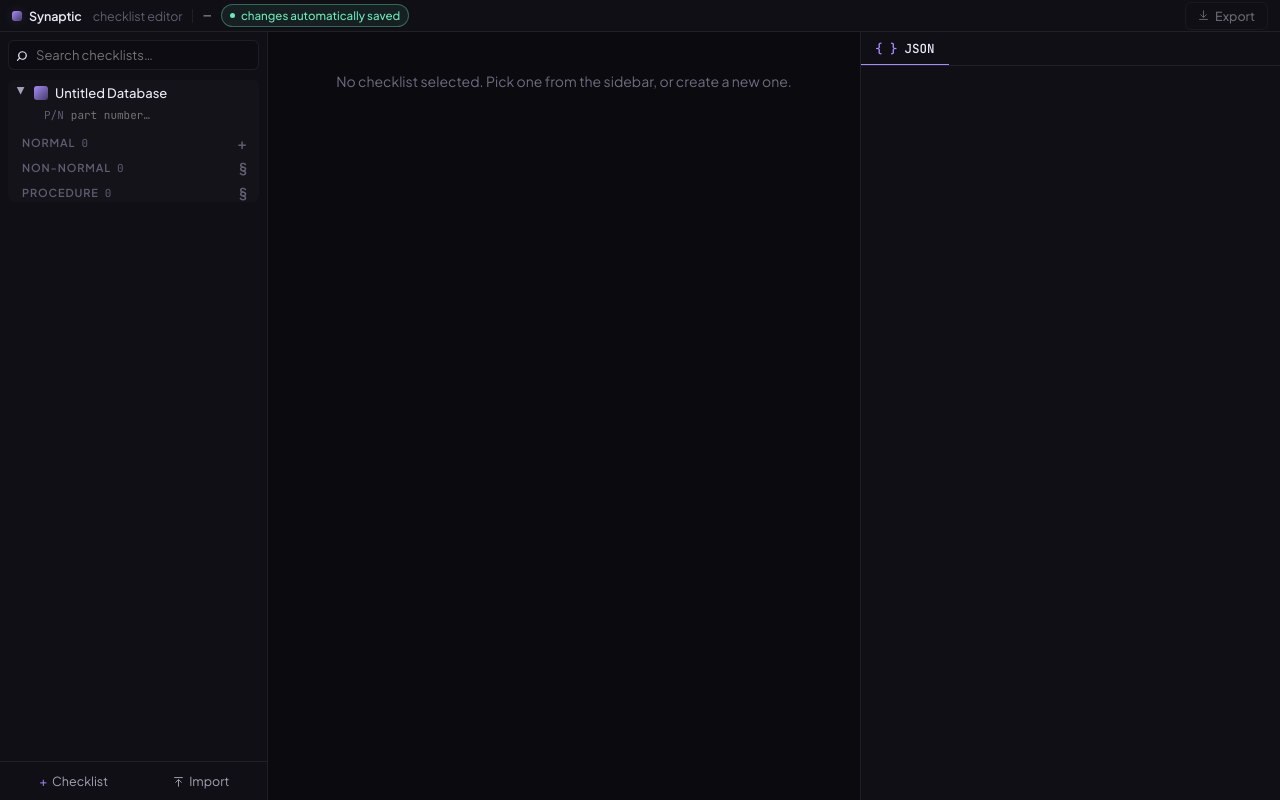
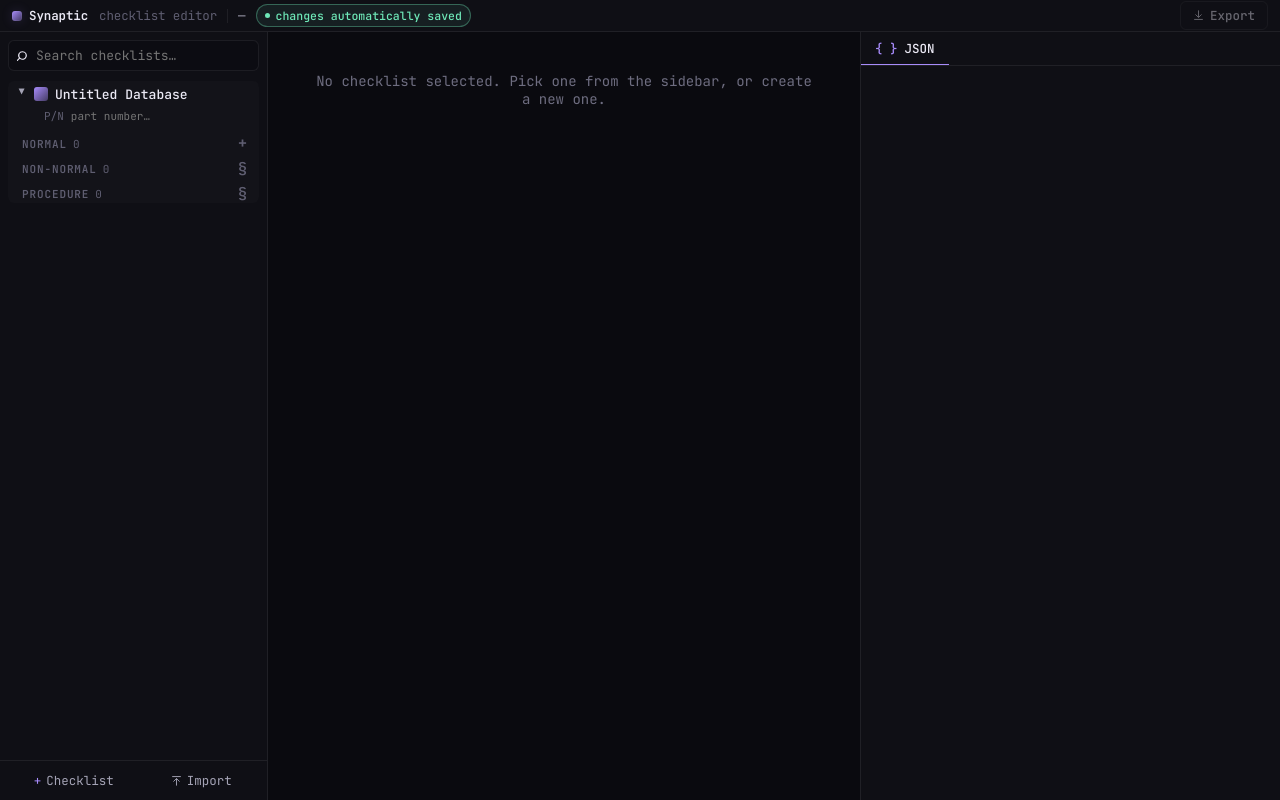
Before and after one commit to synapticsim/ecl-editor, a React (Vite) app: page / in a window 1280 px wide. Built offline with nearby package versions, Linux system fonts and the light colour scheme.

Commit message:
Make the font monospace everywhere

```diff
--- a/src/components/editor/items/items.css
+++ b/src/components/editor/items/items.css
@@ -1,6 +1,6 @@
 /* Variation H item rendering */
 .vH {
-    font-family: var(--font-sans);
+    font-family: var(--font-mono);
     color: var(--fg-1);
     display: flex;
     flex-direction: column;
@@ -218,7 +218,7 @@
     align-items: center;
     gap: 10px;
     color: var(--fg-1);
-    font-family: var(--font-sans);
+    font-family: var(--font-mono);
     font-size: 14px;
     font-weight: 500;
     padding-left: 4px;
@@ -263,7 +263,7 @@
 }
 .vH-branch-text {
     color: var(--fg-1);
-    font-family: var(--font-sans);
+    font-family: var(--font-mono);
     font-weight: 500;
     font-size: 13px;
 }
--- a/src/index.css
+++ b/src/index.css
@@ -61,7 +61,7 @@ body {
     height: 100%;
     background: var(--bg-0);
     color: var(--fg-1);
-    font-family: var(--font-sans);
+    font-family: var(--font-mono);
     font-size: var(--fs-ui);
     -webkit-font-smoothing: antialiased;
 }
```
